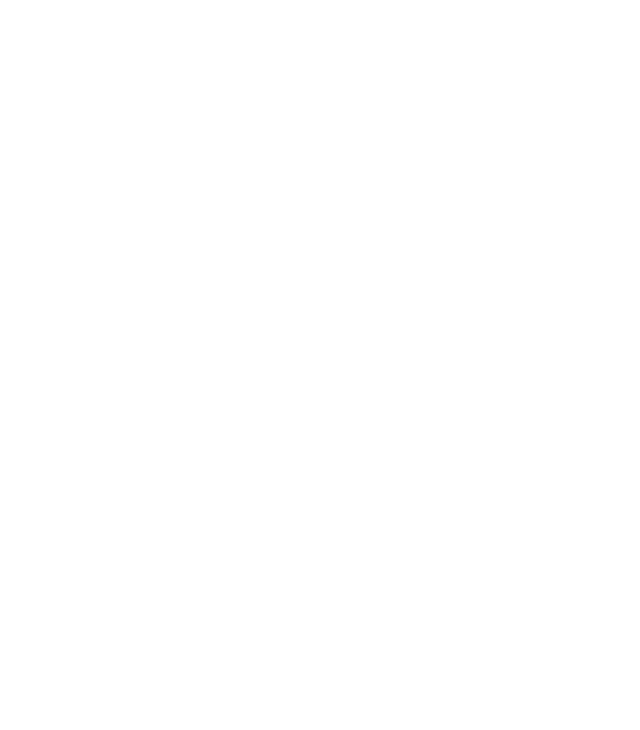
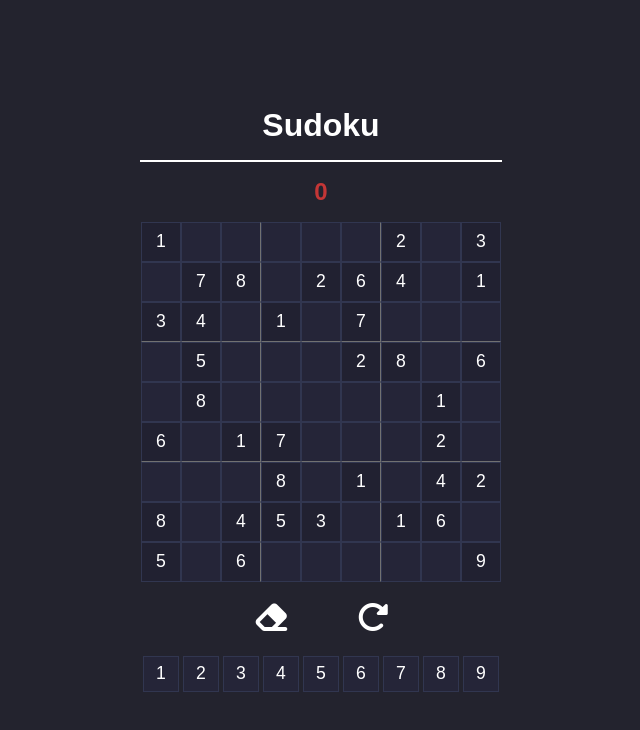
Before and after one commit to lindagd/sudoku, a plain HTML site: page index.html in a window 1280 px wide. Shown: the whole page, without its empty margins (319-959 px from the left). Drawn offline with Linux system fonts and the light colour scheme; a web font is replaced by a local one.

Commit message:
base game

```diff
--- a/app.js
+++ b/app.js
@@ -0,0 +1,104 @@
+let selectedNum = null;
+let selectedTile = null;
+let eraser = document.querySelector("#delete");
+let reloadBtn = document.querySelector(".reset");
+let errors = 0;
+
+let randomGame = Math.floor(Math.random() * gamesCount);
+
+let board = games[randomGame];
+let solution = solutions[randomGame];
+
+window.onload = function() {
+    setGame();
+}
+
+function setGame() {
+    //digits from 1-9
+    for(let i = 1; i < 10; i++) {
+        // <div class="number" data-number>number</div>
+        let num = document.createElement('div');
+        num.innerText = i;
+        num.dataset.number = i;
+        num.classList.add('number');
+
+        num.addEventListener('click', selectNumber);
+
+        document.querySelector('#digits').appendChild(num);
+    }
+
+    //board 9x9
+    for(let i = 0; i < 9; i++) {
+        let row = board[i];
+        let k = i;
+        for(let j = 0; j < 9; j++) {
+            let num = document.createElement('div');
+            num.dataset.row = i;
+            num.dataset.column = j;
+            num.classList.add('tile');
+
+            if(row[j] != '-') {
+                num.classList.add('set-tile');
+                num.innerText = row[j];
+            }
+            num.addEventListener('click', selectTitle);
+            document.querySelector('#board').appendChild(num);
+        }
+
+    }
+}
+
+function selectNumber() {
+    if (selectedNum != null) {
+        selectedNum.classList.remove('active');
+    }
+    selectedNum = this;
+    selectedNum.classList.add('active');
+    console.log(selectedNum.dataset.number);
+
+    if(selectedTile != null && !selectedTile.classList.contains('set-tile')) {
+        if(selectedNum.dataset.number != solution[selectedTile.dataset.row][selectedTile.dataset.column]) {
+            errors += 1;
+            document.querySelector('#errors').innerText = errors;
+            selectedTile.classList.add('wrongNum');
+        }
+        else {
+            selectedTile.classList.remove('wrongNum');
+        }
+        selectedTile.innerText = selectedNum.dataset.number;
+    }
+}
+
+function selectTitle() {
+    if(selectedTile != null) {
+        selectedTile.classList.remove('active');
+    }
+    if(selectedNum != null) {
+        selectedNum.classList.remove('active');
+    }
+
+    selectedTile = this;
+    selectedTile.classList.add('active');
+
+    // activate all equal titles
+    let tiles = document.querySelectorAll('.tile');
+    tiles.forEach(tile => {
+        if(tile.classList.contains('equal_tiles')) {
+            tile.classList.remove('equal_tiles');
+        }
+        if((tile.innerText == selectedTile.innerText) && tile != selectedTile && tile.innerText != '') {
+            tile.classList.add('equal_tiles');
+        }
+    });
+}
+
+eraser.addEventListener('click', function() {
+    selectedNum ? selectedNum.classList.remove('active') : 0;
+    if(selectedTile != null && !selectedTile.classList.contains('set-tile')) {
+        selectedTile.innerText = '';
+    }
+})
+
+reloadBtn.onclick = function() {
+    window.location.reload();
+};
--- /dev/null
+++ b/games.js
@@ -0,0 +1,117 @@
+const games = [
+    [
+        "--74916-5",
+        "2---6-3-9",
+        "-----7-1-",
+        "-586----4",
+        "--3----9-",
+        "--62--187",
+        "9-4-7---2",
+        "67-83----",
+        "81--45---"
+    ],
+    [
+        "-8--32--1",
+        "7-3-8---2",
+        "5----7-3-",
+        "-5---197-",
+        "6--7-9--8",
+        "-472---5-",
+        "-2-6----9",
+        "8---9-3-5",
+        "3--82--1-"
+    ],
+    [
+        "-----9--7",
+        "-6----8--",
+        "789-6235-",
+        "43-6--59-",
+        "-9-5-8-2-",
+        "-18--4-73",
+        "-4321-786",
+        "--5----4-",
+        "1--4-----"
+    ],
+    [
+        "9--4-1--7",
+        "-475-8---",
+        "-1-7--4-8",
+        "--21----3",
+        "3-9---2-6",
+        "4----37--",
+        "7-6--9-5-",
+        "---3-569-",
+        "2--6-4--1"
+    ],
+    [
+        "1-----2-3",
+        "-78-264-1",
+        "34-1-7---",
+        "-5---28-6",
+        "-8-----1-",
+        "6-17---2-",
+        "---8-1-42",
+        "8-453-16-",
+        "5-6-----9"
+    ]
+]
+
+const solutions = [
+    [
+        "387491625",
+        "241568379",
+        "569327418",
+        "758619234",
+        "123784596",
+        "496253187",
+        "934176852",
+        "675832941",
+        "812945763"
+    ],
+    [
+        "489532761",
+        "713486592",
+        "562917834",
+        "258341976",
+        "631759248",
+        "947268153",
+        "125673489",
+        "876194325",
+        "394825617"
+    ],
+    [
+        "351849267",
+        "264753819",
+        "789162354",
+        "432671598",
+        "697538421",
+        "518924673",
+        "943215786",
+        "875396142",
+        "126487935"
+    ],
+    [
+        "928461537",
+        "647538129",
+        "513792468",
+        "872156943",
+        "359847216",
+        "461923785",
+        "736219854",
+        "184375692",
+        "295684371"
+    ],
+    [
+        "165498273",
+        "978326451",
+        "342157698",
+        "457912836",
+        "289643715",
+        "631785924",
+        "793861542",
+        "824539167",
+        "516274389"
+    ]
+]
+
+let gamesCount = games.length;
--- a/index.html
+++ b/index.html
@@ -4,9 +4,26 @@
     <meta charset="UTF-8">
     <meta http-equiv="X-UA-Compatible" content="IE=edge">
     <meta name="viewport" content="width=device-width, initial-scale=1.0">
-    <title>Document</title>
+    <script src="https://kit.fontawesome.com/9674bc7d22.js" crossorigin="anonymous"></script>
+    <link rel="stylesheet" href="style.css">
+    <title>Sudoku online</title>
 </head>
 <body>
+    <div class="content">
+        <h1>Sudoku</h1>
+        <hr>
+        <h2 id="errors">0</h2>
 
+        <!-- 9x9 matrix -->
+        <div class="board" id="board"></div>
+        <div class="util">
+            <div class="eraser" id="delete"><i class="fa-solid fa-eraser fa-2xl"></i></div>
+            <div class="reset"><i class="fa-solid fa-rotate-right fa-2xl"></i></div>
+        </div>
+        <div class="numbers" id="digits"></div>
+    </div>
+
+    <script src="games.js"></script>
+    <script src="app.js"></script>
 </body>
 </html>
--- a/style.css
+++ b/style.css
@@ -0,0 +1,107 @@
+@import url('https://fonts.googleapis.com/css2?family=Forum&display=swap');
+* {
+    margin: 0;
+    padding: 0;
+    list-style: none;
+    border-style: none;
+}
+
+body {
+    font-family: 'Forum', sans-serif;
+    background-color: rgb(35, 35, 46);
+    color: #fff;
+    height: 100vh;
+}
+
+.content {
+    height: 100%;
+    display: flex;
+    flex-flow: column nowrap;
+    align-items: center;
+    justify-content: center;
+    gap: 1rem;
+}
+
+hr {
+    width: 360px;
+    color: #fff;
+    border-style: solid;
+    border-width: 1px;
+}
+
+.board {
+    width: 360px;
+    height: 360px;
+    background-color: rgb(37, 37, 56);
+    /* border-radius: 8px; */
+    display: flex;
+    flex-wrap: wrap;
+    justify-content: space-around;
+}
+.tile {
+    /* box-sizing: border-box; */
+    min-width: 38px;
+    min-height: 38px;
+    font-size: 1.1rem;
+    border: 1px solid rgb(49, 54, 80);
+    display: flex;
+    justify-content: center;
+    align-items: center;
+    cursor: pointer;
+}
+.set-tile {
+    background-color: rgb(33, 33, 49);
+}
+
+[data-row = '2'], [data-row = '5'] {
+    border-bottom: 1px solid #717171;
+}
+[data-column = '2'], [data-column = '5'] {
+    border-right: 1px solid #717171;
+}
+
+.block3x3 {
+   border: 1px solid #000;
+}
+
+.util {
+    width: 270px;
+    height: 40px;
+    display: flex;
+    justify-content: space-evenly;
+    align-items: center;
+}
+.eraser, .reset {
+    cursor: pointer;
+}
+
+.numbers {
+    width: 360px;
+    height: 40px;
+    display: flex;
+    flex-wrap: wrap;
+    justify-content: space-around;
+}
+.number {
+    min-width: 34px;
+    min-height: 34px;
+    margin: 2px;
+    background-color: rgb(37, 37, 56);
+    font-size: 1.1rem;
+    border: 1px solid #313650;
+    display: flex;
+    justify-content: center;
+    align-items: center;
+    cursor: pointer;
+}
+
+.active {
+    background-color: rgb(65, 69, 89);
+}
+.equal_tiles {
+    background-color: rgb(20, 23, 36);
+}
+
+.wrongNum, #errors {
+    color: #c43636;
+}
```
